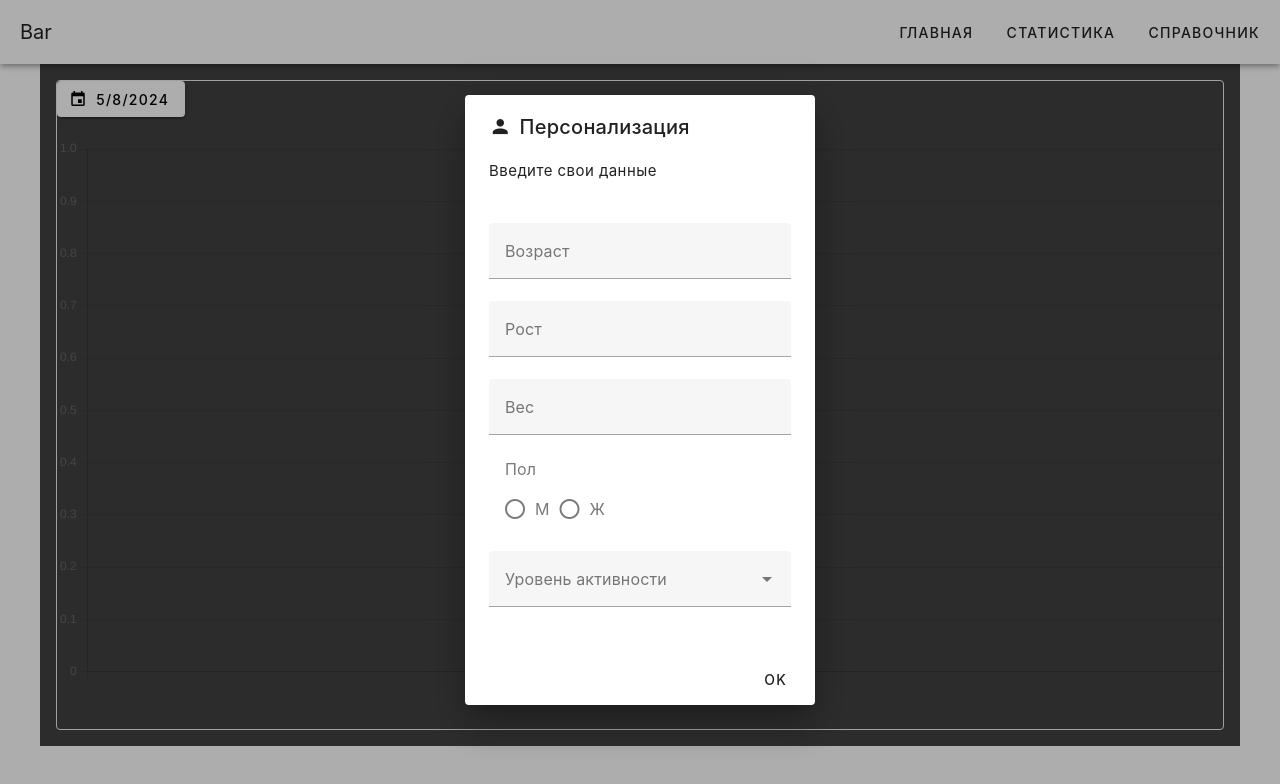
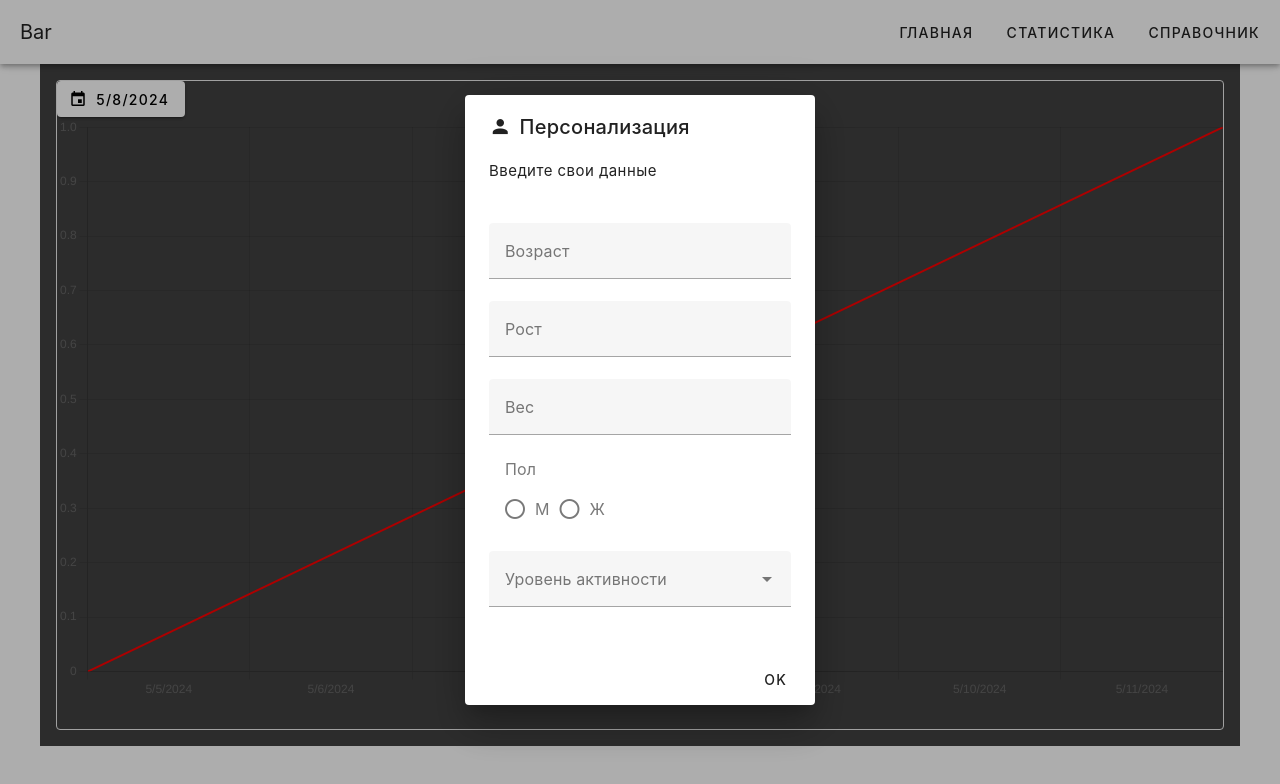
Before and after one commit to Lyashka/Healthy_lifestyle_Strapi, a Vue app: page /Statistics in a window 1280 px wide. Shown: the top 784 px of the page. Built offline with nearby package versions, Linux system fonts and the light colour scheme.

Commit message:
create line and backgroundcolors for charts

```diff
--- a/package.json
+++ b/package.json
@@ -13,6 +13,7 @@
   "dependencies": {
     "axios": "^1.7.1",
     "chart.js": "^4.4.3",
+    "chartjs-plugin-annotation": "^3.0.1",
     "lodash": "^4.17.21",
     "mdi": "^2.2.43",
     "pinia": "^2.1.7",
--- a/src/components/charts/BarComponent.vue
+++ b/src/components/charts/BarComponent.vue
@@ -8,17 +8,58 @@ import { Bar } from 'vue-chartjs'
 import { Chart as ChartJS, Title, Tooltip, Legend, BarElement, CategoryScale, LinearScale } from 'chart.js'
 import {ref, computed, onMounted, watch } from 'vue'
 
-ChartJS.register(Title, Tooltip, Legend, BarElement, CategoryScale, LinearScale)
+import AnnotationPlugin from 'chartjs-plugin-annotation';
+
+import { usePersonalizationDataStore } from '@/stores/personalizationData';
+const personalizationDataStore = usePersonalizationDataStore()
+const { getPersonalization } = personalizationDataStore
+
+ChartJS.register(Title, Tooltip, Legend, BarElement, CategoryScale, LinearScale, AnnotationPlugin)
 
 const props = defineProps({
   data: Object
 })
 
   const chartData = ref(props.data)
-  const chartOptions = computed ( () => { return /* mutable chart options */ })
+
+  const borderLineValue = ref(getPersonalization().needingCalories)
+  console.log(borderLineValue.value);
+  const chartOptions = computed ( () => {
+    return {
+      elements: {
+        bar: {
+          borderWidth: 1, // Толщина линии границы
+          borderColor: 'rgb(0, 0, 0)', // Цвет линии границы
+          borderSkipped: false, // Не пропускать рисование границы
+          borderRadius: 7 // Скругление углов (необязательно)
+        }
+      },
+
+      plugins: {
+        legend: {
+          display: false
+        },
+        annotation: {
+          annotations: {
+            line: {
+              type: 'line',
+              yMin: borderLineValue.value,
+              yMax: borderLineValue.value,
+              borderColor: 'red',
+              borderWidth: 2,
+
+            }
+          }
+        }
+      }
+    };
+  })
 
 watch(chartData.value, () => {
-  chartData.value = { datasets: [ props.data.datasets[0]], labels: props.data.labels }
+  chartData.value = {
+                      datasets: [ props.data.datasets[0] ],
+                      labels: props.data.labels
+                    }
   console.log(chartData.value);
 })
 
--- a/src/components/charts/SelectedDateForCharts.vue
+++ b/src/components/charts/SelectedDateForCharts.vue
@@ -54,9 +54,9 @@ let menu = ref(false)
 
 let selectedDate = ref([new Date()]);
 
-watch(selectedDate, () => {
-    console.log(getSelectedDates());
-})
+// watch(selectedDate, () => {
+//     console.log(getSelectedDates());
+// })
 
 const emit = defineEmits(
   ['getParametrsCalories']
@@ -68,10 +68,24 @@ function saveDay() {
     emit('getParametrsCalories', getDataCalories())
     menu.value = false
 }
+
+function getDatesOfWeek(date) {
+  const dates = [];
+  const firstDay = new Date(date);
+  firstDay.setDate(firstDay.getDate() - firstDay.getDay()); // Получаем понедельник
+
+  for (let i = 0; i < 7; i++) {
+    const nextDay = new Date(firstDay);
+    nextDay.setDate(nextDay.getDate() + i);
+    dates.push(nextDay);
+  }
+
+  return dates;
+}
+
 onMounted(() => {
-
-  //тут создать массив вокруг сегодняшнего дня
-  updateSelectedDates(selectedDate.value)
+  const datesOfWeek = getDatesOfWeek(new Date());
+  updateSelectedDates(datesOfWeek)
   emit('getParametrsCalories', getDataCalories())
 })
 
--- a/src/stores/personalizationData.js
+++ b/src/stores/personalizationData.js
@@ -10,6 +10,9 @@ export const usePersonalizationDataStore = defineStore('personalizationData', ()
         localStorage.setItem('personalization', JSON.stringify(personalization.value))
     }
     function getPersonalization(){
+        if(localStorage.getItem('personalization')){
+            personalization.value = JSON.parse(localStorage.getItem('personalization'))
+        }
         return personalization.value
     }
     return {
--- a/src/views/StatisticsPage.vue
+++ b/src/views/StatisticsPage.vue
@@ -33,16 +33,21 @@ import { useCalendarDaysStore } from '@/stores/calendarDays'
 const calendarDaysStore = useCalendarDaysStore()
 const { calendarDays, updateCalendarDays } = calendarDaysStore
 
+import { usePersonalizationDataStore } from '@/stores/personalizationData';
+const personalizationDataStore = usePersonalizationDataStore()
+const { getPersonalization } = personalizationDataStore
 
 const data = ref({
-    datasets: [{data: [50, 100] }],
-    labels: ['1','2']
+    datasets: [{ data: [] }],
+    labels: [],
+
   })
 
 function getParametrsCalories(dataCalories) {
     console.log(dataCalories);
     data.value.datasets[0].data = dataCalories.parametrs
     data.value.labels = dataCalories.labels
+    data.value.datasets[0].backgroundColor = dataCalories.parametrs.map(value => value >= getPersonalization().needingCalories ? '#ea5545' : '#87bc45')
 }
 
 onMounted(() => {
```
Also changed, not shown: 1 other file (tests, documents, lock files or other folders).
